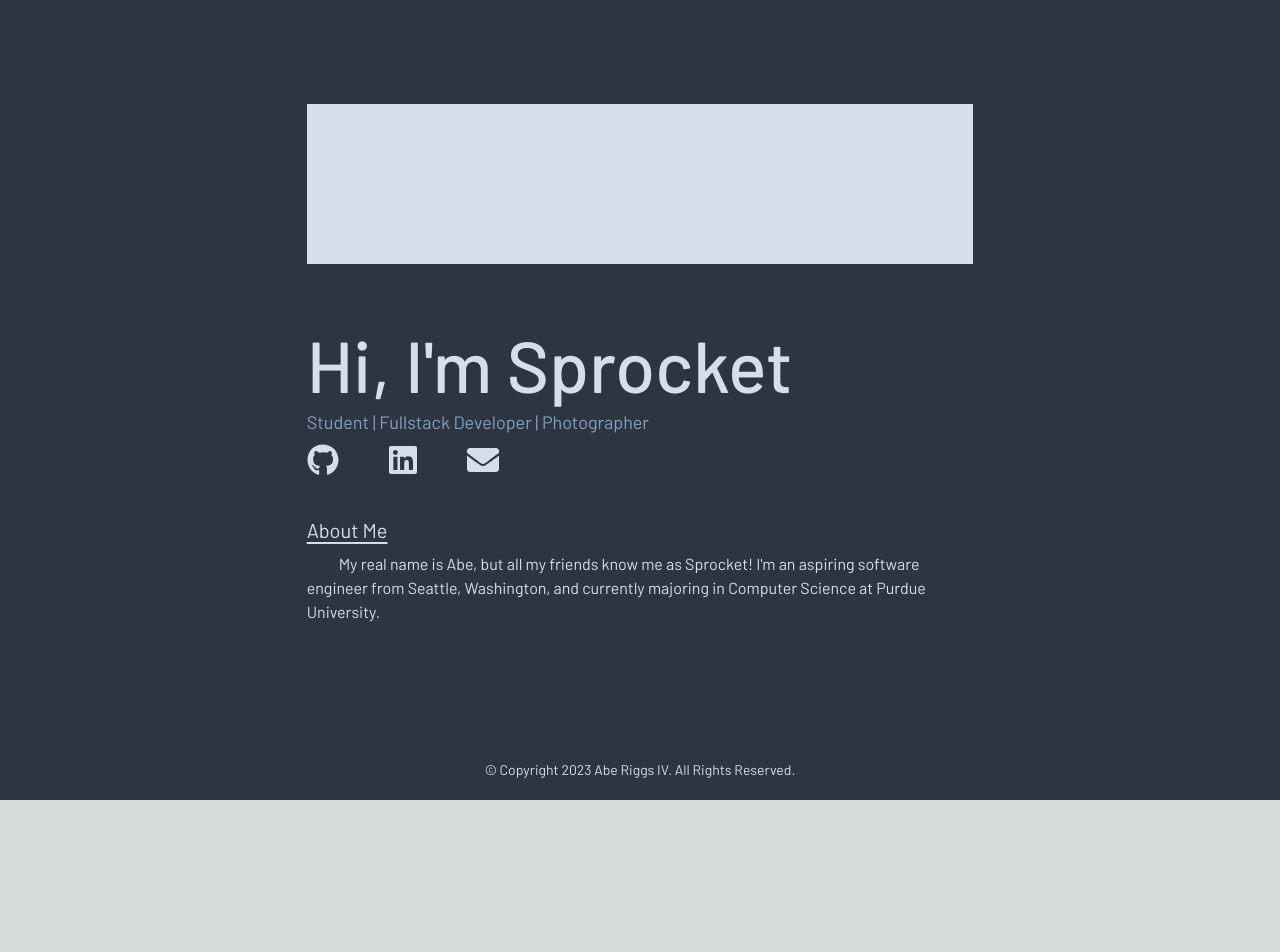
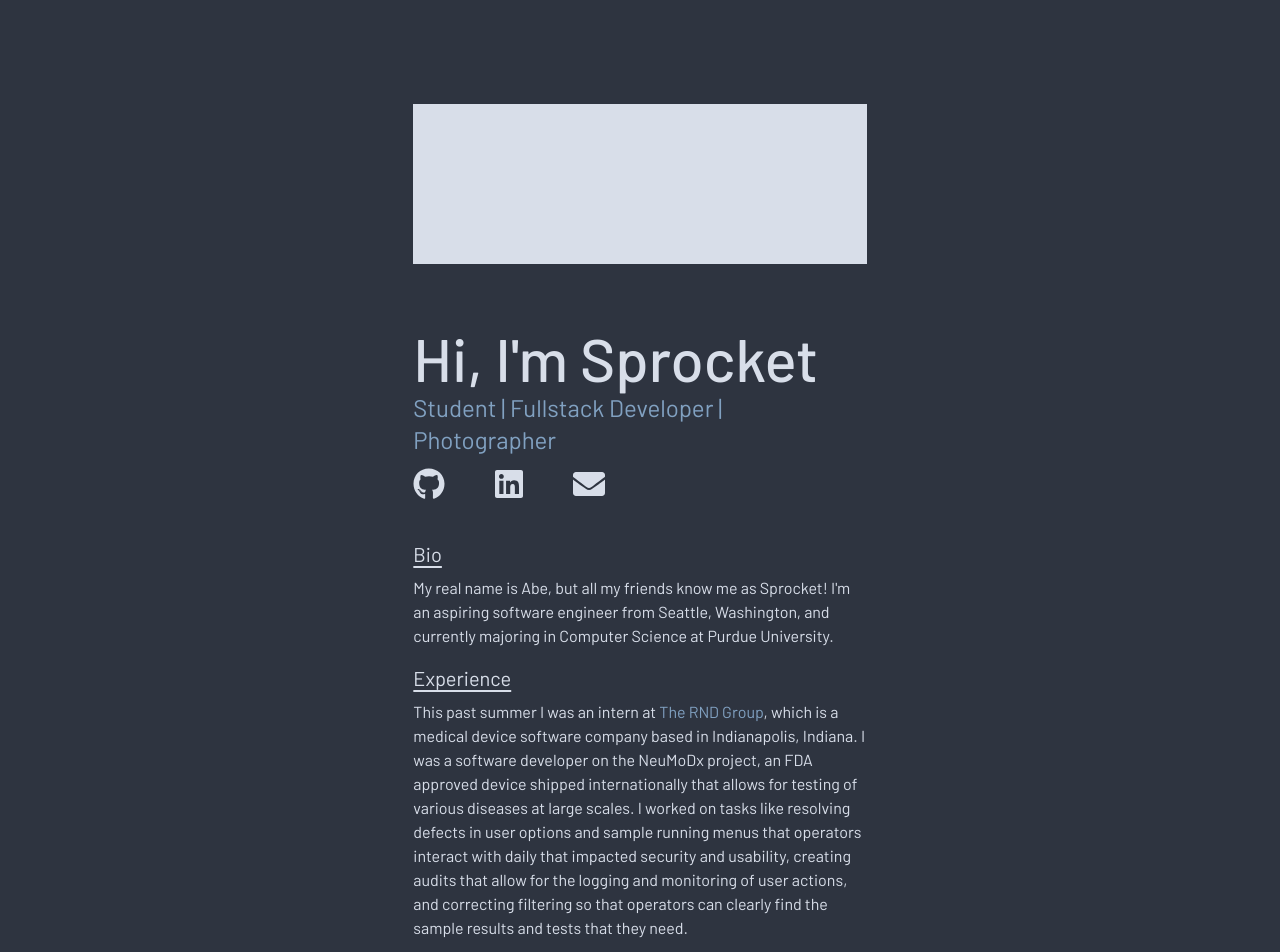
Before and after one commit to aberiggs/aberiggs, a Next.js app: page / in a window 1280 px wide. Shown: the top 952 px of the page. Before the commit the page ends 800 px from the top, so only its background shows below. Built offline with nearby package versions, Linux system fonts and the light colour scheme.

Commit message:
Added additional sections

```diff
--- a/src/app/page.tsx
+++ b/src/app/page.tsx
@@ -10,35 +10,62 @@ import {FaGithub, FaLinkedin, FaEnvelope} from "react-icons/fa";
 export default function Home() {
   return (
     <main className="flex min-h-screen flex-col items-center justify-between bg-background-dark ">
-      <div className="flex flex-col items-start p-10 h-5/6 w-7/12">
+      <div className="flex flex-col items-start p-10 h-5/6 w-7/12 lg:w-5/12">
         <div className="bg-primary-light h-40 w-full my-16">
 
         </div>
 
         <div className="flex flex-col">
-          <h1 className="text-primary-light font-medium text-3xl sm:text-5xl xl:text-7xl ">
+          <h1 className="text-primary-light font-medium text-3xl sm:text-5xl xl:text-6xl ">
             {"Hi, I\'m Sprocket"}
           </h1>
 
-          <h2 className="text-accent text-md sm:text-xl xl:text-lg py-2">
+          <h2 className="text-accent text-md sm:text-xl xl:text-2xl pt-1 pb-3">
             Student | Fullstack Developer | Photographer
           </h2>
 
           <div className="flex flex-row justify-start w-full">
-            <FaGithub className="text-primary-light hover:text-background-light w-8 h-auto mr-12"/>
-            <FaLinkedin className="text-primary-light hover:text-background-light w-8 h-auto mr-12" />
+            <a href="https://github.com/aberiggs" target="_blank" className="mr-12">
+              <FaGithub className="text-primary-light hover:text-background-light w-8 h-auto"/>
+            </a>
+            <a href="https://linkedin.com/in/aberiggs4" target="_blank" className="mr-12">
+              <FaLinkedin className="text-primary-light hover:text-background-light w-8 h-auto" />
+            </a>
+
             <FaEnvelope className="text-primary-light hover:text-background-light w-8 h-auto" />
           </div>
         </div>
 
         <div className="h-10"/>
 
-        <h3 className="text-primary-light text-md sm:text-xl underline underline-offset-4 decoration-2">
-          About Me
-        </h3>
-        <p className="text-primary-light indent-8 mt-2">
-          {`My real name is Abe, but all my friends know me as Sprocket! I'm an aspiring software engineer from Seattle, Washington, and currently majoring in Computer Science at Purdue University.`}
-        </p>
+
+        <div className="w-full">
+          <h3 className="text-primary-light text-md sm:text-xl underline underline-offset-4 decoration-2">
+            Bio
+          </h3>
+          <p className="text-primary-light indent-0 mt-2">
+            {`My real name is Abe, but all my friends know me as Sprocket! I'm an aspiring software engineer from Seattle, Washington, and currently majoring in Computer Science at Purdue University.`}
+          </p>
+
+          <h3 className="text-primary-light text-md sm:text-xl underline underline-offset-4 decoration-2 mt-4">
+            Experience
+          </h3>
+          <p className="text-primary-light indent-0 mt-2">
+            This past summer I was an intern at <a className="text-accent hover:text-background-light" href="https://rndgroup.com/">The RND Group</a>, which is a medical device software company based in Indianapolis, Indiana. I was a software developer on the NeuMoDx project, an FDA approved device shipped internationally that allows for testing of various diseases at large scales. I worked on tasks like resolving defects in user options and sample running menus that operators interact with daily that impacted security and usability, creating audits that allow for the logging and monitoring of user actions, and correcting filtering so that operators can clearly find the sample results and tests that they need.
+            <br />
+            <br />
+            Currently, I&apos;m a developer for the Purdue club known as <a className="text-accent hover:text-background-light" href="https://pros.cs.purdue.edu/">PROS</a>, where we build and maintain a kernel for VEX&apos;s V5 robot brain that&apos;s used by teams around the world in robotics competitions.
+          </p>
+
+          <h3 className="text-primary-light text-md sm:text-xl underline underline-offset-4 decoration-2 mt-4">
+            Hobbies
+          </h3>
+          <p className="text-primary-light indent-0 mt-2">
+            {`My real name is Abe, but all my friends know me as Sprocket! I'm an aspiring software engineer from Seattle, Washington, and currently majoring in Computer Science at Purdue University.`}
+          </p>
+        </div>
+
+
       </div>
 
       <div className="flex h-1/6 items-center justify-center  pb-5">
```
